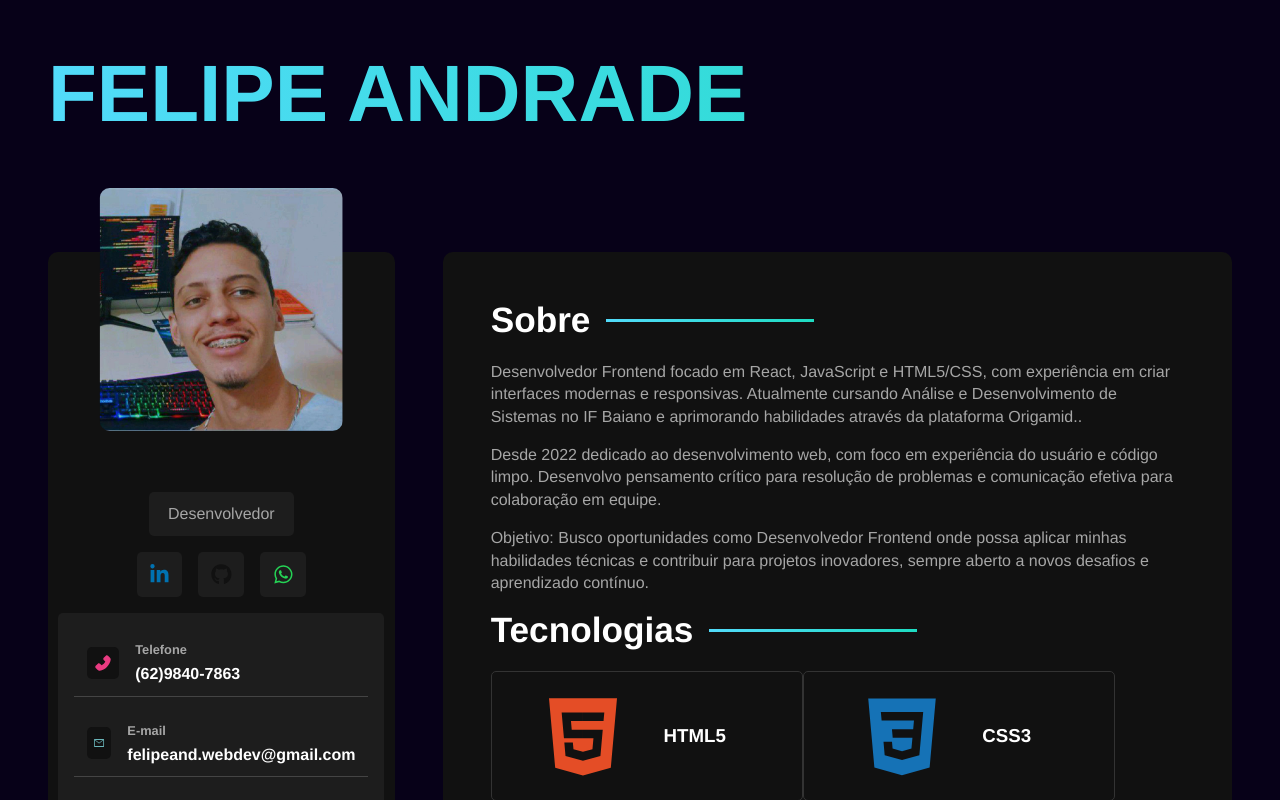
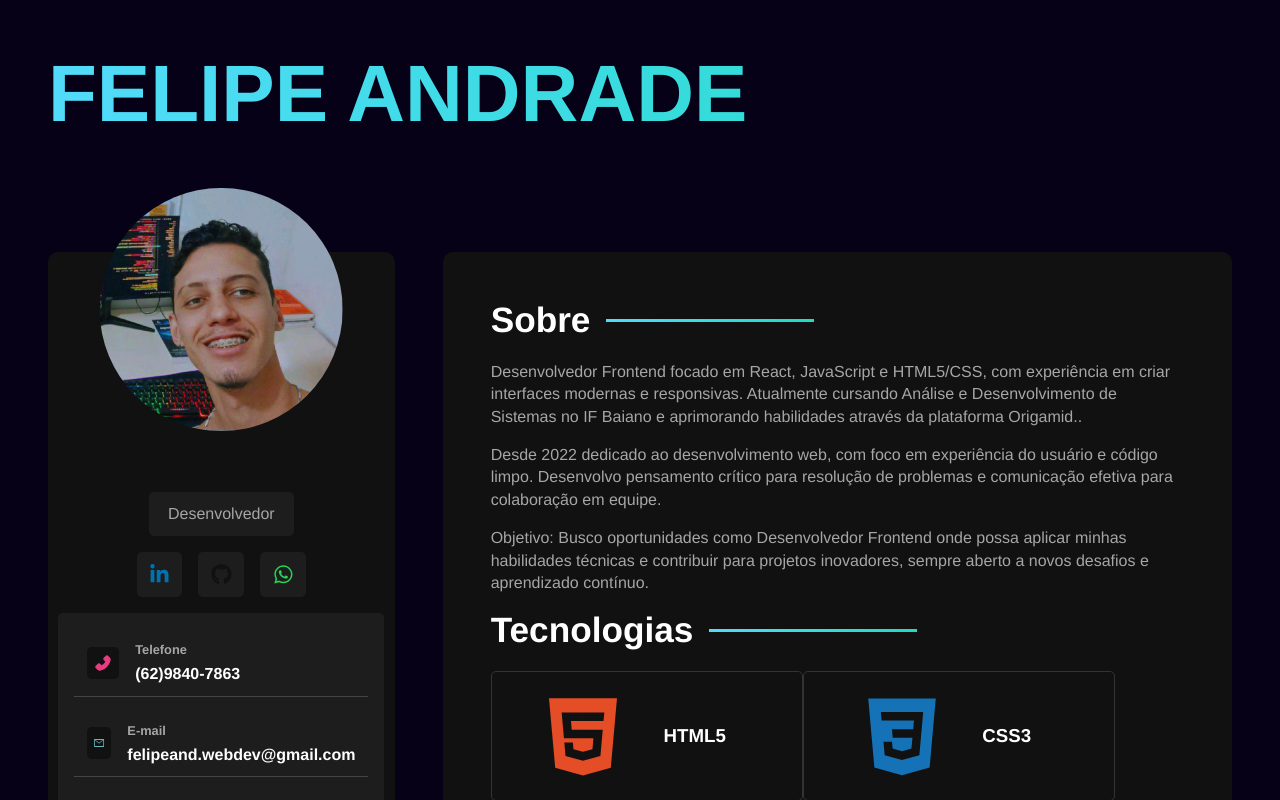
Before and after one commit to felipeand7/react-sass, a React (Vite) app: page / in a window 1280 px wide. Shown: the top 800 px of the page. Built offline with nearby package versions, Linux system fonts and the light colour scheme.

Commit message:
Troca de avatar - Cor de fundo

```diff
--- a/src/style/components/sidebar.sass
+++ b/src/style/components/sidebar.sass
@@ -19,7 +19,7 @@
   position: absolute
   top: -4rem
   left: 50%
-  border-radius: variables.$container-border-radius
+  border-radius: 50%
   transform: translateX(-50%)
   max-width: 290px
   object-fit: cover
```
